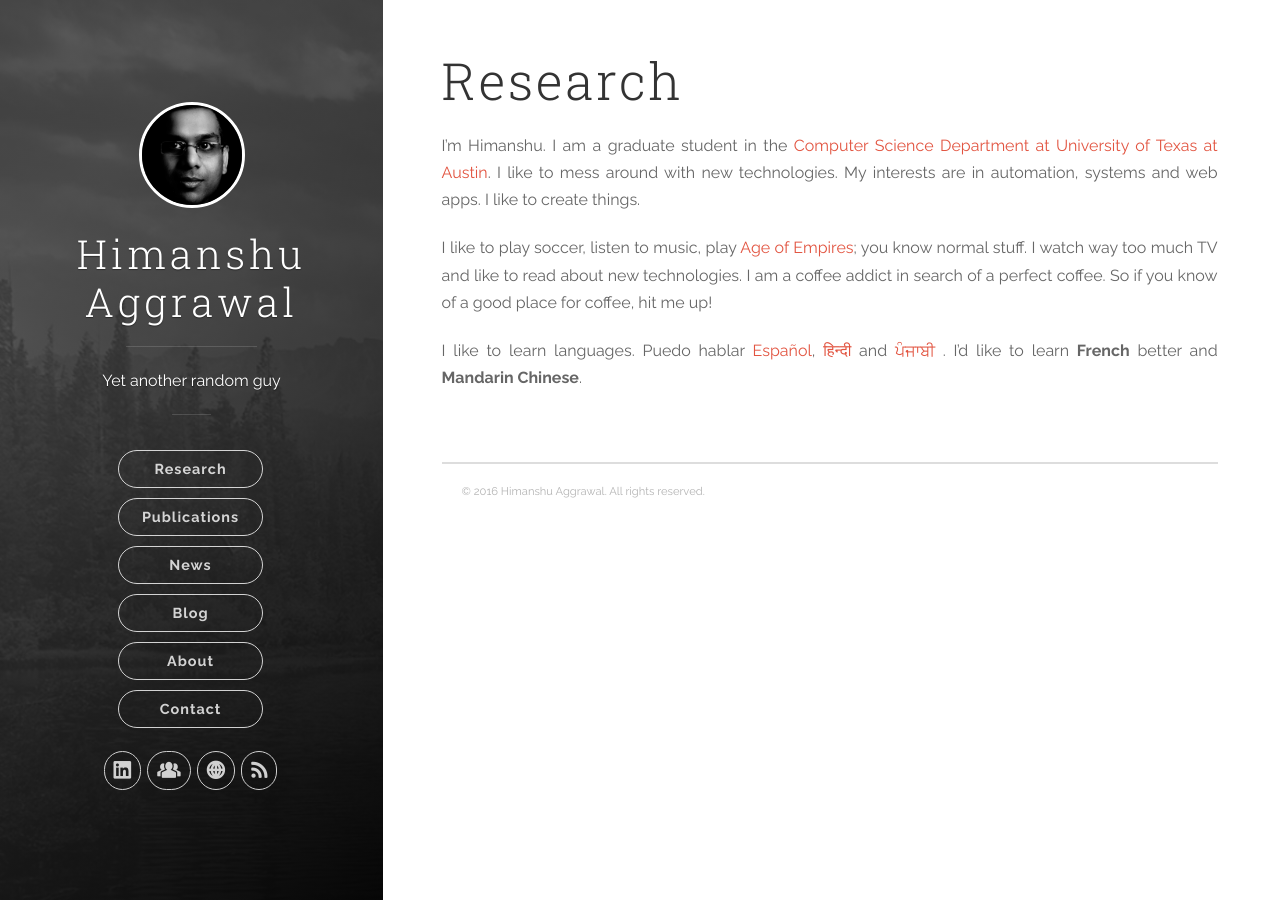
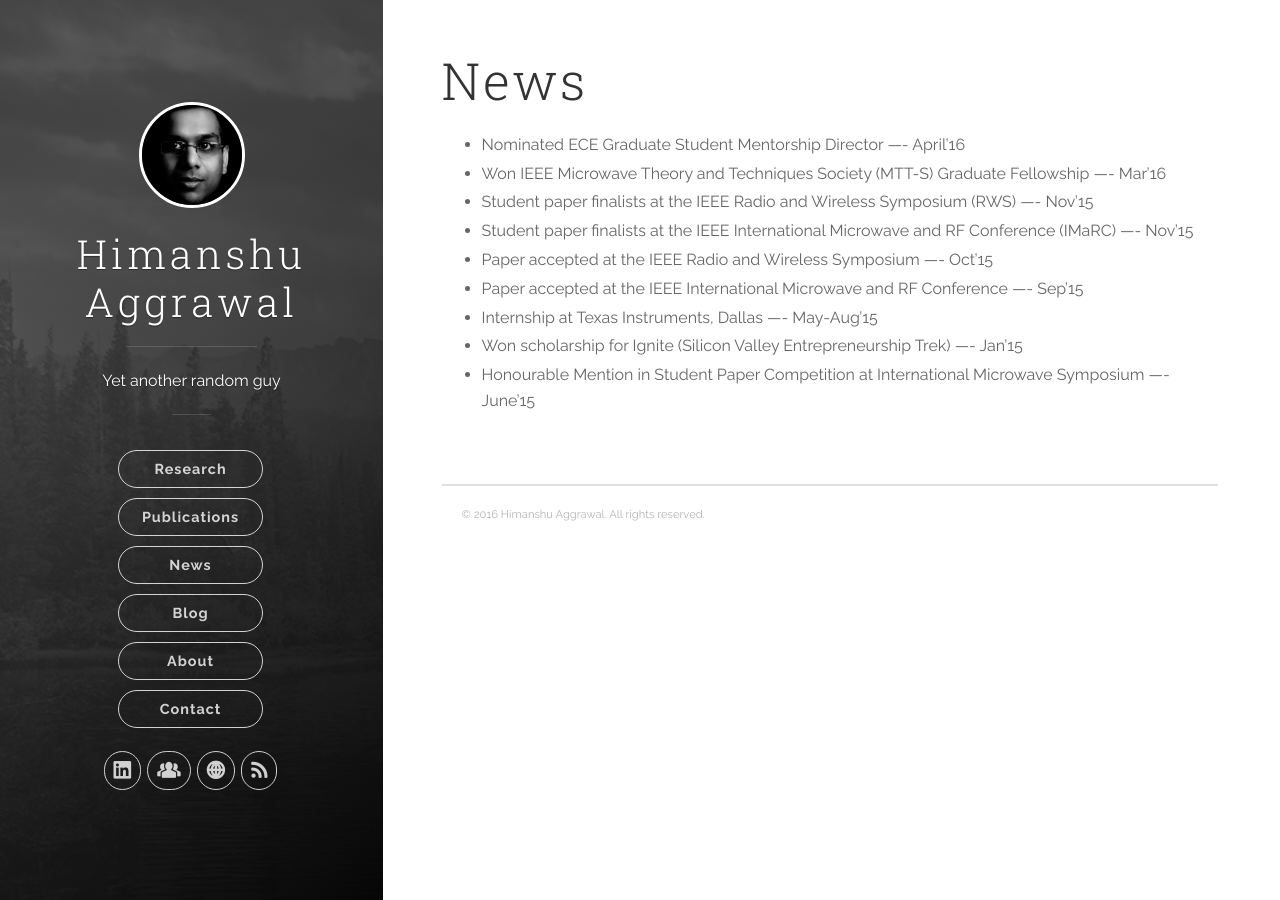
Before and after one commit to ahimanshu13/ahimanshu13.github.io, a Jekyll site: the page built from news/index.md, in a window 1280 px wide. Built offline with Jekyll 4.4.1, drawn with Linux system fonts in a browser that asks for light colours; nearby versions of some CDN libraries.

Commit message:
Updated News

```diff
--- a/news/index.md
+++ b/news/index.md
@@ -1,17 +1,15 @@
 ---
 layout: page
-title: Research
+title: News
 published: true
 ---
 
-I'm Himanshu. I am a graduate student in the [Computer Science Department at University of Texas at Austin](http://cs.utexas.edu). I like to mess around with new technologies.  My interests are in automation, systems and web apps. I like to create
-things.
-
-I like to play soccer, listen to music, play [Age of
-Empires](http://store.steampowered.com/app/239550/); you know normal stuff. I watch way too
-much TV and like to read about new technologies. I am a coffee addict in search of a perfect coffee. So if you know of a
-good place for coffee, hit me up!
-
-
-I like to learn languages. Puedo hablar [Español](http://en.wikipedia.org/wiki/Spanish_language), [हिन्दी ](http://en.wikipedia.org/wiki/Hindi) and [ਪੰਜਾਬੀ ](http://en.wikipedia.org/wiki/Punjabi_language). I'd like
-to learn **French** better and **Mandarin Chinese**.
+- Nominated ECE Graduate Student Mentorship Director ----  April'16
+- Won IEEE Microwave Theory and Techniques Society (MTT-S) Graduate Fellowship ---- Mar'16
+- Student paper finalists at the IEEE Radio and Wireless Symposium (RWS) ---- Nov'15
+- Student paper finalists at the IEEE International Microwave and RF Conference (IMaRC) ---- Nov'15
+- Paper accepted at the IEEE Radio and Wireless Symposium  ---- Oct'15
+- Paper accepted at the IEEE International Microwave and RF Conference ---- Sep'15
+- Internship at Texas Instruments, Dallas  ---- May-Aug'15
+- Won scholarship for Ignite (Silicon Valley Entrepreneurship Trek) ---- Jan'15
+- Honourable Mention in Student Paper Competition at International Microwave Symposium ---- June'15
```
